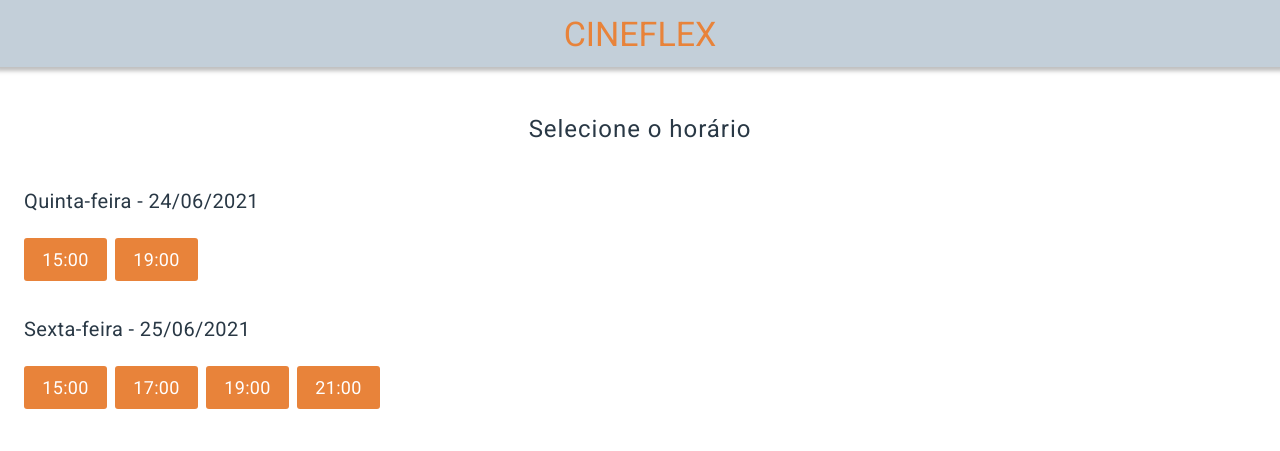
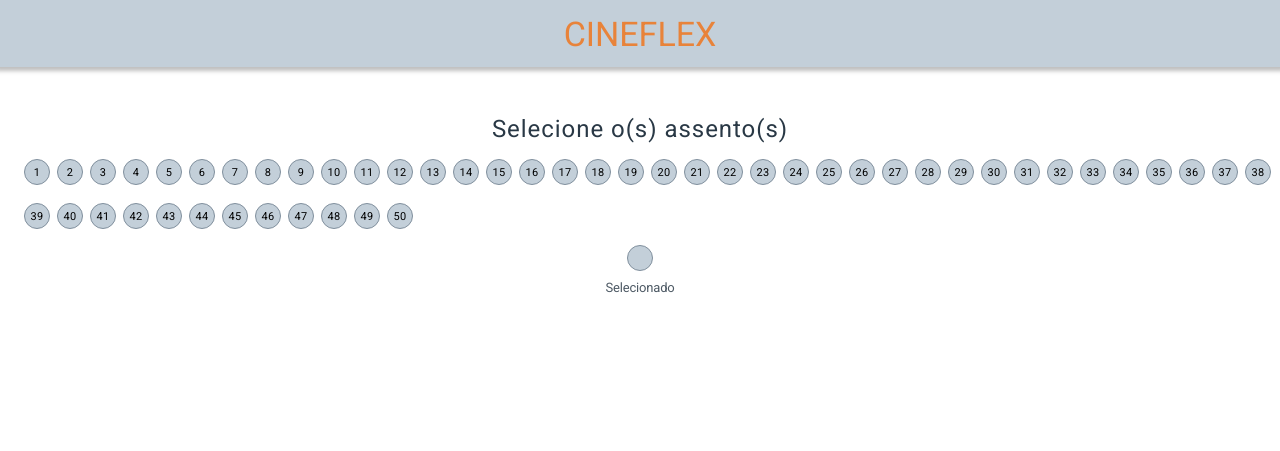
Before and after one commit to iurimp91/cineflex, a React app: page / in a window 1280 px wide. Built offline with nearby package versions, Linux system fonts and the light colour scheme.

Commit message:
Seats row implemented

```diff
--- a/public/styles/styles.css
+++ b/public/styles/styles.css
@@ -17,7 +17,7 @@
     left: 0;
 }
 
-.movies-container, .sessions-container {
+.movies-container, .sessions-container, .seats-container {
     margin-top: 67px;
     display: flex;
     flex-direction: column;
@@ -88,6 +88,56 @@
     cursor: pointer;
 }
 
+.sessions-container .sessions .session:active {
+    background-color: #E8730A;
+}
+
+.seats-container h1 {
+    margin-bottom: 0;
+}
+
+.seats-container .seats-row {
+    display: flex;
+    flex-wrap: wrap;
+    padding-left: 24px;
+}
+
+.seats-container .seats-row .seat, .seats-subtitle .seat {
+    width: 26px;
+    height: 26px;
+    border: 1px solid #808F9D;
+    background-color: #C3CFD9;
+    font-size: 11px;
+    letter-spacing: 0.04em;
+    display: flex;
+    align-items: center;
+    justify-content: center;
+    border-radius: 50px;
+    margin: 18px 7px 0 0;
+}
+
+.seats-subtitle .seat {
+    margin: 0;
+}
+
+.seats-subtitle {
+    margin-top: 16px;
+    display: flex;
+}
+
+.seats-subtitle div:first-of-type {
+    display: flex;
+    flex-direction: column;
+    align-items: center;
+}
+
+.seats-subtitle span {
+    font-size: 13px;
+    color: #4E5A65;
+    letter-spacing: -0.013em;
+    margin-top: 10px;
+}
+
 .escondido {
     display: none;
 }
--- a/src/index.js
+++ b/src/index.js
@@ -1,4 +1,6 @@
 import ReactDOM from "react-dom";
+
+const assentos =[1,2,3,4,5,6,7,8,9,10,11,12,13,14,15,16,17,18,19,20,21,22,23,24,25,26,27,28,29,30,31,32,33,34,35,36,37,38,39,40,41,42,43,44,45,46,47,48,49,50]
 
 function App () {
     return (
@@ -31,7 +33,7 @@
                 </ul>
             </div>
 
-            <div className="sessions-container">
+            <div className="sessions-container escondido">
                 <h1>Selecione o horário</h1>
                 <ul>
                     <li>
@@ -52,6 +54,16 @@
                     </li>
                 </ul>
             </div>
+
+            <div className="seats-container">
+                <h1>Selecione o(s) assento(s)</h1>
+                <ul className="seats-row">
+                    {assentos.map((assento) => <li className="seat">{assento}</li>)}
+                </ul>
+                <div className="seats-subtitle">
+                    <div><div className="seat"></div><span>Selecionado</span></div>
+                </div>
+            </div>
         </>
     );
 }
```
